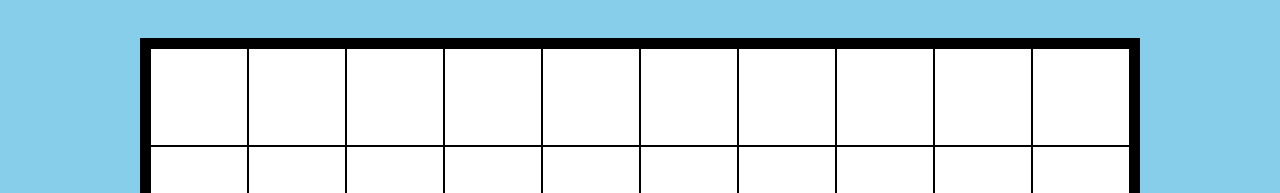
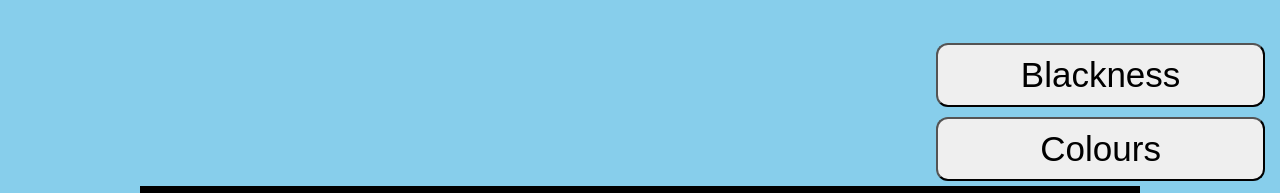
Before and after one commit to tehpez148/etch, a plain HTML site: page index.html in a window 1280 px wide. Shown: the part 728-921 px from the top of the page. Drawn offline with Linux system fonts and the light colour scheme.

Commit message:
Added html for colour buttons

```diff
--- a/index.html
+++ b/index.html
@@ -16,12 +16,14 @@
             <br>
             <input type ="number" id="sides" name="sides" min="1" max="100" placeholder="10" step="5" />
             -->
-            <h2>Pick your sides!</h2>
+            <h2> Pick your sides!</h2>
             <button id = "ten">10 Sides!</button>
             <button id = "twenty">20 Sides!</button>
             <button id = "thirty">30 Sides!</button>
             <br>
-            <h2>Pick your colour!</h2>
+            <h2> Pick your colour!</h2>
+            <button id = "black">Blackness</button>
+            <button id = "colour">Colours</button>
         </div>
         <div id="grid" class=".grid-container">
             <div id ="gridItems"></div>
```
